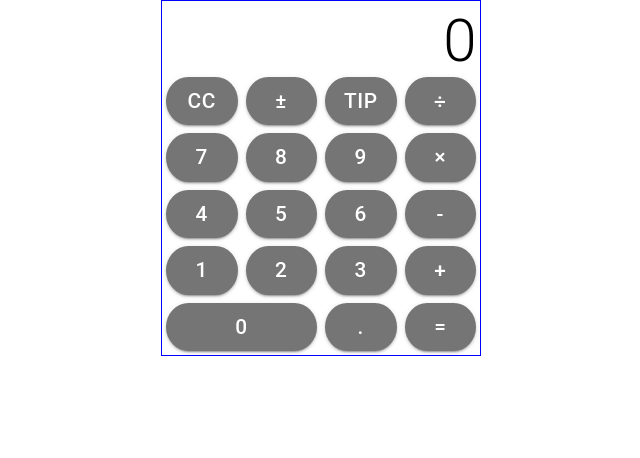
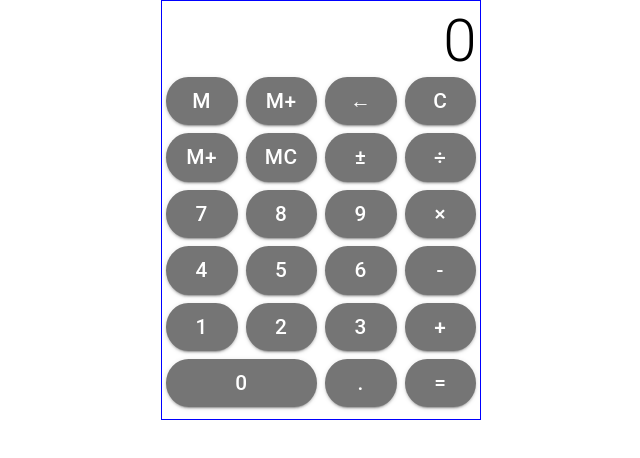
Before and after one commit to we5a/calc-js, a React (Create React App) app: page / in a window 1280 px wide. Shown: the top 458 px of the page, without its empty margins (319-959 px from the left). Built offline with nearby package versions, Linux system fonts and the light colour scheme.

Commit message:
improve layout

```diff
--- a/src/components/Calculator/Calculator.module.scss
+++ b/src/components/Calculator/Calculator.module.scss
@@ -8,6 +8,6 @@ button.regular-button {
   border-radius: 50% / 80%;
 }
 
-button.zero-button {
+button.double-button {
   border-radius: 25% / 40px;
 }
--- a/src/components/Calculator/Calculator.tsx
+++ b/src/components/Calculator/Calculator.tsx
@@ -4,19 +4,48 @@ import { Grid } from '@mui/material';
 import { Typography } from '@mui/material';
 import { makeStyles } from '@mui/styles';
 import styles from './Calculator.module.scss';
-import classNames from 'classnames';
-
 
 const useStyles = makeStyles({
   button: {
     borderRadius: 8
   }
-})
-
+});
 
 const Calculator = () => {
   const [result, setResult] = useState<string>("0");
   const classes = useStyles();
+
+  const handleAction = (symbol) => {
+    console.log('Pushed:', symbol);
+  }
+
+  const rowFactory = (symbolsRow: (string | number)[]) => {
+    const diffLayoutSymbols: (number | string)[] = [0];
+    return (
+      <Grid item container xs={12} mb={1} spacing={1} alignItems="flex-start" >
+        {
+          symbolsRow.map(symbol => {
+            return (
+              !diffLayoutSymbols.includes(symbol) ?
+                <Grid item xs={3} key={symbol}>
+                  <Button
+                    className={styles['regular-button']}
+                    onClick={(e) => void handleAction(symbol)}
+                    fullWidth
+                    variant="contained">
+                    {symbol}
+                  </Button>
+                </Grid>
+                :
+                <Grid item xs={6} key={symbol}>
+                  <Button className={`${styles['regular-button']} ${styles['double-button']}`} onClick={(e) => void handleAction(symbol)} fullWidth variant="contained">0</Button>
+                </Grid>
+            )
+          })
+        }
+      </Grid>
+    )
+  }
 
   return (
     <Grid container justifyContent="center"  >
@@ -24,74 +53,16 @@ const Calculator = () => {
         <Grid item xs={12}>
           <Typography variant="h2" align="right">{result}</Typography>
         </Grid>
-        <Grid item container xs={12} spacing={1} mb={1} alignItems="flex-start" >
-          <Grid item xs={3}>
-            <Button className={styles['regular-button']} fullWidth variant="contained">CC</Button>
-          </Grid>
-          <Grid item xs={3}>
-            <Button className={styles['regular-button']} fullWidth variant="contained">&#177;</Button>
-          </Grid>
-          <Grid item xs={3}>
-            <Button className={styles['regular-button']} fullWidth variant="contained">TIP</Button>
-          </Grid>
-          <Grid item xs={3}>
-            <Button className={styles['regular-button']} fullWidth variant="contained">&#247;</Button>
-          </Grid>
-        </Grid>
-        <Grid item container xs={12} mb={1} spacing={1} alignItems="flex-start" >
-          <Grid item xs={3}>
-            <Button className={styles['regular-button']} fullWidth variant="contained">7</Button>
-          </Grid>
-          <Grid item xs={3}>
-            <Button className={styles['regular-button']} fullWidth variant="contained">8</Button>
-          </Grid>
-          <Grid item xs={3}>
-            <Button className={styles['regular-button']} fullWidth variant="contained">9</Button>
-          </Grid>
-          <Grid item xs={3}>
-            <Button className={styles['regular-button']} fullWidth variant="contained">&#215;</Button>
-          </Grid>
-        </Grid>
-        <Grid item container xs={12} mb={1} spacing={1} alignItems="flex-start" >
-          <Grid item xs={3}>
-            <Button className={styles['regular-button']} fullWidth variant="contained">4</Button>
-          </Grid>
-          <Grid item xs={3}>
-            <Button className={styles['regular-button']} fullWidth variant="contained">5</Button>
-          </Grid>
-          <Grid item xs={3}>
-            <Button className={styles['regular-button']} fullWidth variant="contained">6</Button>
-          </Grid>
-          <Grid item xs={3}>
-            <Button className={styles['regular-button']} fullWidth variant="contained">-</Button>
-          </Grid>
-        </Grid>
-        <Grid item container xs={12} spacing={1} mb={1} alignItems="flex-start" >
-          <Grid item xs={3}>
-            <Button className={styles['regular-button']} fullWidth variant="contained">1</Button>
-          </Grid>
-          <Grid item xs={3}>
-            <Button className={styles['regular-button']} fullWidth variant="contained">2</Button>
-          </Grid>
-          <Grid item xs={3}>
-            <Button className={styles['regular-button']} fullWidth variant="contained">3</Button>
-          </Grid>
-          <Grid item xs={3}>
-            <Button className={styles['regular-button']} fullWidth variant="contained">+</Button>
-          </Grid>
-        </Grid>
-        <Grid item container xs={12} spacing={1} alignItems="flex-start" >
-          <Grid item xs={6}>
-            <Button className={`${styles['regular-button']} ${styles['zero-button']}`} fullWidth variant="contained">0</Button>
-          </Grid>
-          <Grid item xs={3}>
-            <Button className={styles['regular-button']} fullWidth variant="contained">.</Button>
-          </Grid>
-          <Grid item xs={3}>
-            <Button className={styles['regular-button']} fullWidth variant="contained">=</Button>
-          </Grid>
-
-        </Grid>
+        {
+          [
+            rowFactory(['M', 'M+', '\u2190', 'C']),
+            rowFactory(['M+', 'MC', "\u00B1", "\u00F7"]),
+            rowFactory([7, 8, 9, "\u00D7"]),
+            rowFactory([4, 5, 6, '-']),
+            rowFactory([1, 2, 3, '+']),
+            rowFactory([0, '.', '='])
+          ]
+        }
       </Grid>
     </Grid>
   )
--- a/tsconfig.json
+++ b/tsconfig.json
@@ -18,6 +18,7 @@
     "resolveJsonModule": true,
     "isolatedModules": true,
     "noEmit": true,
+    "noImplicitAny": false,
     "jsx": "react-jsx"
   },
   "include": [
```
